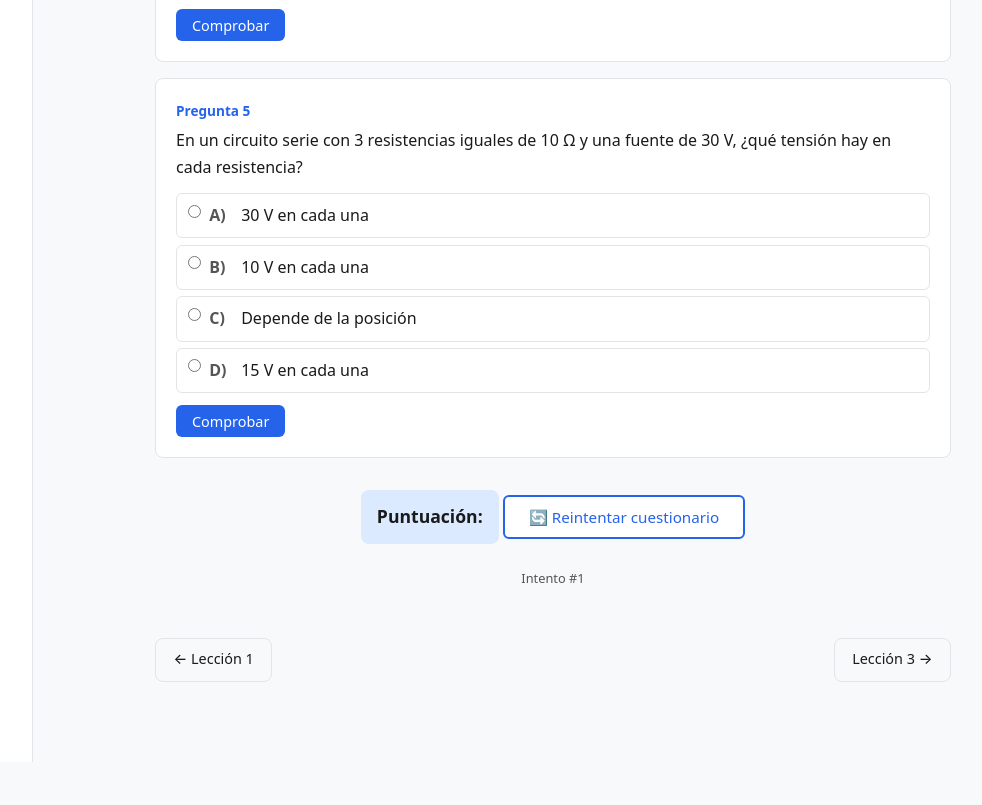
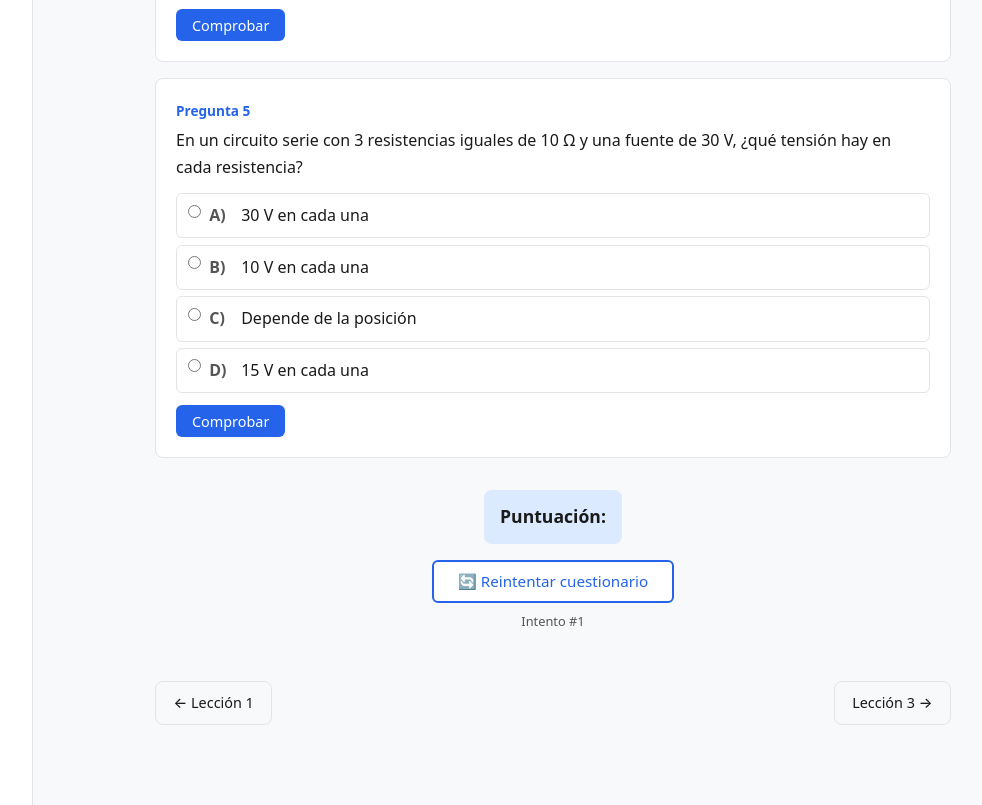
Before and after one commit to romandono/electronica-desde-cero, an Astro site: page /lecciones/02-circuitos in a window 1280 px wide. Shown: the part 5582-6387 px from the top of the page, without its empty margins (207-1189 px from the left). Before the commit the page ends 6344 px from the top, so only its background shows below. Built offline with nearby package versions, Linux system fonts and the light colour scheme; Astro itself is replaced by a stand-in of ours.

Commit message:
fix: retry button now clears question states before reload
- resetQuiz clears individual elec-quiz-* keys so loadSavedState
  doesn't rehydrate old answers on reload
- btn-retry changed to block display to prevent sticking to score

```diff
--- a/src/components/Quiz.astro
+++ b/src/components/Quiz.astro
@@ -535,6 +535,9 @@ const { lessonKey, questions, retryable = true, showScore = true } = Astro.props
       if (saved) {
         try { answers[qid] = JSON.parse(saved); } catch { /* skip */ }
       }
+      // Clear individual question state so reload starts fresh
+      localStorage.removeItem(getStorageKey(qid));
+      localStorage.removeItem(getStorageKey(qid) + '-ai');
     });
 
     let correct = 0;
--- a/src/styles/global.css
+++ b/src/styles/global.css
@@ -454,7 +454,9 @@ main .formula {
 .quiz-score .needs-work { color: #d97706; }
 
 .btn-retry {
-  display: inline-block;
+  display: block;
+  width: fit-content;
+  margin: 0 auto;
   padding: 0.6rem 1.5rem;
   background: var(--color-surface);
   color: var(--color-primary);
```
